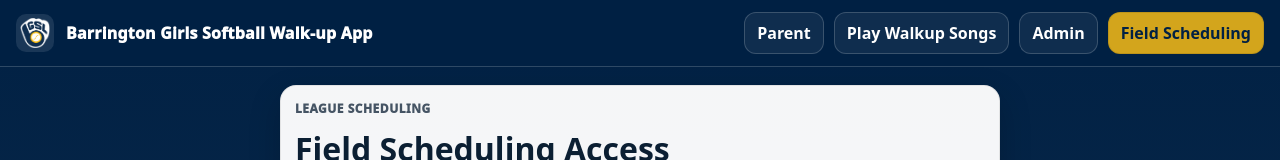
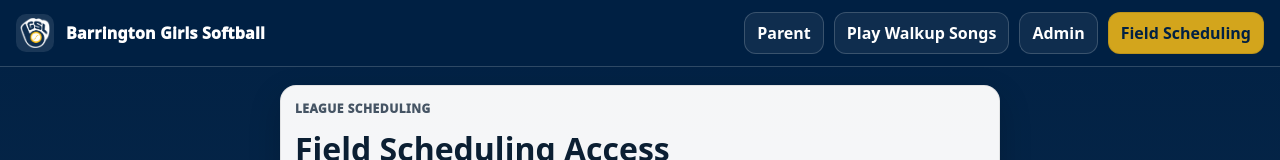
Before and after one commit to jsoll43/walkup-app, a React (Vite) app: page /scheduling in a window 1280 px wide. Shown: the top 160 px of the page. Built offline with nearby package versions, Linux system fonts and the light colour scheme.

Commit message:
site name change

```diff
--- a/index.html
+++ b/index.html
@@ -2,9 +2,22 @@
 <html lang="en">
   <head>
     <meta charset="UTF-8" />
-    <link rel="icon" type="image/svg+xml" href="/vite.svg" />
+    <link rel="icon" type="image/png" href="/bgsl-logo.png" />
+    <link rel="apple-touch-icon" href="/bgsl-logo.png" />
     <meta name="viewport" content="width=device-width, initial-scale=1.0" />
-    <title>walkup-app</title>
+    <meta name="theme-color" content="#102e4f" />
+    <meta name="description" content="Barrington Girls Softball league tools for parents, coaches, admins, and field scheduling." />
+    <meta property="og:type" content="website" />
+    <meta property="og:url" content="https://bgslwalkup.com/" />
+    <meta property="og:site_name" content="BGSL" />
+    <meta property="og:title" content="BGSL" />
+    <meta property="og:description" content="Barrington Girls Softball league tools for parents, coaches, admins, and field scheduling." />
+    <meta property="og:image" content="https://bgslwalkup.com/bgsl-logo.png" />
+    <meta name="twitter:card" content="summary" />
+    <meta name="twitter:title" content="BGSL" />
+    <meta name="twitter:description" content="Barrington Girls Softball league tools for parents, coaches, admins, and field scheduling." />
+    <meta name="twitter:image" content="https://bgslwalkup.com/bgsl-logo.png" />
+    <title>BGSL</title>
   </head>
   <body>
     <div id="root"></div>
--- a/package.json
+++ b/package.json
@@ -1,5 +1,5 @@
 {
-  "name": "walkup-app",
+  "name": "bgsl",
   "private": true,
   "version": "0.0.0",
   "type": "module",
--- a/src/App.jsx
+++ b/src/App.jsx
@@ -55,7 +55,7 @@ function TopNav() {
       <div className="bgsl-header-inner">
         <div className="bgsl-brand">
           <img className="bgsl-logo" src="/bgsl-logo.png" alt="BGSL logo" />
-          <div className="bgsl-title">Barrington Girls Softball Walk-up App</div>
+          <div className="bgsl-title">Barrington Girls Softball</div>
         </div>
 
         <nav className="bgsl-nav">
@@ -94,7 +94,7 @@ function TopNav() {
 
 export default function App() {
   useEffect(() => {
-    document.title = "Barrington Girls Softball Walk-up App";
+    document.title = "BGSL";
   }, []);
 
   return (
--- a/src/pages/Scheduling.jsx
+++ b/src/pages/Scheduling.jsx
@@ -830,6 +830,7 @@ export default function Scheduling() {
     notes: "",
   });
   const [bubbleCommentText, setBubbleCommentText] = useState("");
+  const [showBubbleSchedule, setShowBubbleSchedule] = useState(false);
 
   const { teams, reservations, requests, pendingRequests, summary, bubbleScheduling } = scheduleData;
   const weekDates = useMemo(() => getWeekDates(selectedDate), [selectedDate]);
@@ -1630,6 +1631,7 @@ export default function Scheduling() {
         </div>
       </div>
 
+      {showBubbleSchedule ? (
         <BubbleSchedulingSection
           role={authRole}
           bubbleScheduling={bubbleScheduling}
@@ -1646,6 +1648,11 @@ export default function Scheduling() {
           onSave={saveBubbleSchedule}
           saving={actionKey === "bubble-save"}
         />
+      ) : (
+        <button className="btn-secondary" type="button" onClick={() => setShowBubbleSchedule(true)}>
+          Show Bubble Schedule
+        </button>
+      )}
 
       {showPdfModal ? (
         <div className="scheduling-modal-overlay" onClick={() => (pdfExporting ? null : setShowPdfModal(false))}>
```
Also changed, not shown: 1 other file (tests, documents, lock files or other folders). Lines whose indentation alone changed are shown as unchanged.
